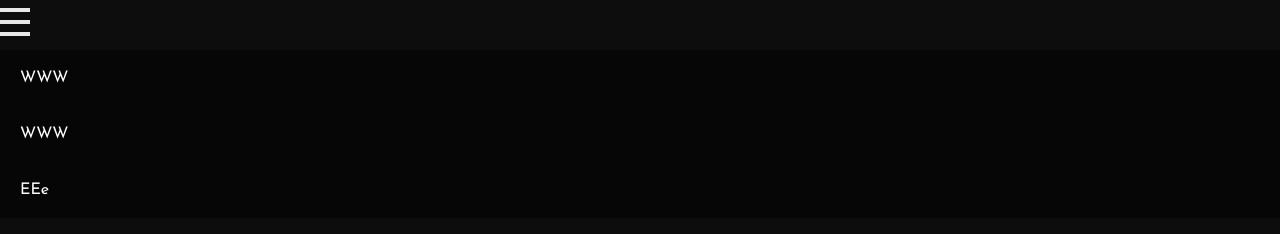
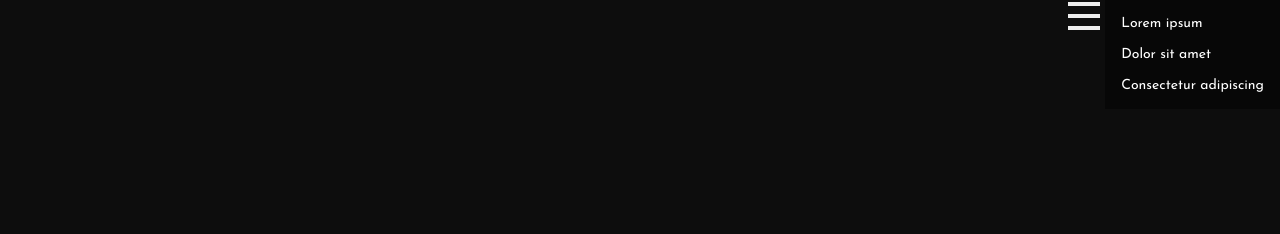
Before and after one commit to glebsexy/zyumbik.github.io, a plain HTML site: page pages/photo-tiles.html in a window 1280 px wide. Drawn offline with Linux system fonts and the light colour scheme.

Commit message:
Fix close menu button, move sidebar to the right

```diff
--- a/pages/photo-tiles.html
+++ b/pages/photo-tiles.html
@@ -9,17 +9,17 @@
 </head>
 <body>
 
-	<nav>
+	<nav id="sidebar">
 		<div class="menu-icon" onclick="changeMenuIcon(this)">
 			<div class="line1"></div>
 			<div class="line2"></div>
 			<div class="line3"></div>
 		</div>
-		<div id="menu" class="sidenav">
-			<ul class="sidenavMen">
-				<li role="menuitem"><a href="#">WWW</a></li>
-				<li role="menuitem"><a href="#">WWW</a></li>
-				<li role="menuitem" ><a href="#">EEe</a></li>
+		<div id="menu" class="sidebar-menu">
+			<ul class="menu-items-container">
+				<li role="menuitem"><a href="#">Lorem ipsum</a></li>
+				<li role="menuitem"><a href="#">Dolor sit amet</a></li>
+				<li role="menuitem" ><a href="#">Consectetur adipiscing</a></li>
 			</ul>
 		</div>
 	</nav>
--- a/pages/scripts/photo-tiles.js
+++ b/pages/scripts/photo-tiles.js
@@ -9,7 +9,7 @@ window.onload = function() {
 var counter = 0;
 
 function addPhoto (container) {
-	if (counter < 51) {
+	if (counter < 6) {
 		var div = document.createElement("div");
 		div.className = "image";
 		var img = new Image();
--- a/pages/styles/photo-tiles.css
+++ b/pages/styles/photo-tiles.css
@@ -1,68 +1,107 @@
-/*font-family: 'Josefin Sans', sans-serif;
-font-family: 'Cinzel', serif;*/
 body {
 	font-family: 'Josefin Sans', sans-serif;
 	margin: 0;
 	background-color: #0D0D0D;/*rgb(13,13,13)*/
 }
 
+/* Sidebar */
+#sidebar {
+	position: fixed;
+	top: 0;
+	right: 0;
+}
+
+/* Menu Icon */
 .menu-icon {
+	align-content: center;
 	cursor: pointer;
 	display: inline-block;
+	position: relative;
+	vertical-align: top;
 }
 
-.line1, .line2, .line3 {
+.menu-icon > div {
 	height: 4px;
-	width: 30px;
-	background-color: #E8E7E7;
+	width: 32px;
+	background-color: rgba(255, 255, 255, .93);
 	margin: 8px 0px;
 	transition: 0.4s;
 }
 
+.menu-icon > div:first-child {
+	margin-top: 2px;
+}
+
+.menu-icon > div:last-child {
+	margin-bottom: 2px;
+}
+
 .change .line1 {
-	background-color: #A4A4A4;
-	-webkit-transform: rotate(-45deg) translate(-9px, 6px) ;
-	transform: rotate(-45deg) translate(-9px, 6px) ;
+	background-color: rgba(255, 255, 255, 1);
+	transform: rotate(-45deg) translate(-9px, 8px);
+	-ms-transform: rotate(-45deg) translate(-9px, 8px);
+	-o-transform: rotate(-45deg) translate(-9px, 8px);
+	-webkit-transform: rotate(-45deg) translate(-9px, 8px);
 }
 
 .change .line2 {
-	background-color: #F2010D;
+	background-color: rgba(0,0,0,0);
+	-webkit-transform: rotate(180deg);
+	-ms-transform: rotate(180deg);
+	-o-transform: rotate(180deg);
+	transform: rotate(180deg);
 }
 
 .change .line3 {
-	background-color: #A4A4A4;
-	-webkit-transform: rotate(45deg) translate(-8px, -8px) ;
-	transform: rotate(45deg) translate(-8px, -8px) ;
+	background-color: rgba(255, 255, 255, 1);
+	transform: rotate(45deg) translate(-9px, -8px);
+	-ms-transform: rotate(45deg) translate(-9px, -8px);
+	-o-transform: rotate(45deg) translate(-9px, -8px);
+	-webkit-transform: rotate(45deg) translate(-9px, -8px);
 }
 
-.sidenavMen {
-	text-decoration: none;
-	color: white;
-	background-color: rgba(0,0,0,0.5);
+/* Sidebar menu */
+.sidebar-menu {
+	display: inline-block;
+	position: relative;
 }
 
-ul {
-	margin-top: 50px;
+.menu-items-container {
+	width: 100%;
+	padding: 0;
+	margin-top: 0;
+	overflow: hidden;
+	text-decoration: none;
 	list-style-type: none;
-	padding: 0;
-	overflow: hidden;
-	background-color: #000;
-	position: fixed;
-	top: 0;
-	width: 100%;
+	color: white;
 }
 
-li {
+.menu-items-container > li {
 	float: top;
 }
 
-li a {
+.menu-items-container > li a {
 	display: block;
+	padding: 8px 16px;
 	color: white;
-	padding: 20px;
+	background-color: rgba(0,0,0,0.45);
+	font-size: 14px;
 	text-decoration: none;
 }
 
+.menu-items-container > li:first-child a {
+	padding-top: 16px;
+}
+
+.menu-items-container > li:last-child a {
+	padding-bottom: 16px;
+}
+
+.menu-items-contaner > li a:active {
+	background-color: rgba(0, 0, 0, .8);
+}
+
+/* Page main content */
 .photos {
 
 }
@@ -78,7 +117,7 @@ li a {
 
 @media screen and (min-aspect-ratio: 1/1) {
 	.photos {
-		width: 99vw;
+		width: 99%;
 		margin: auto;
 	}
 
```
